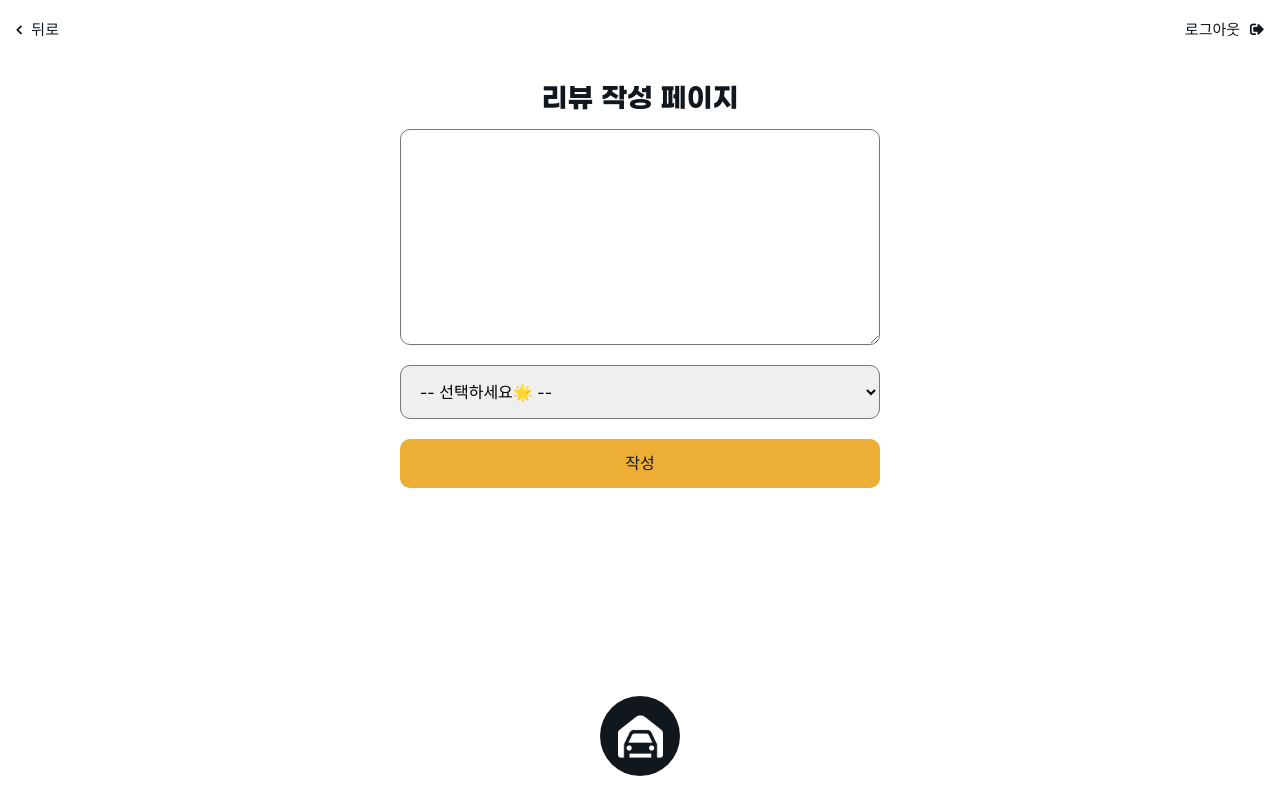
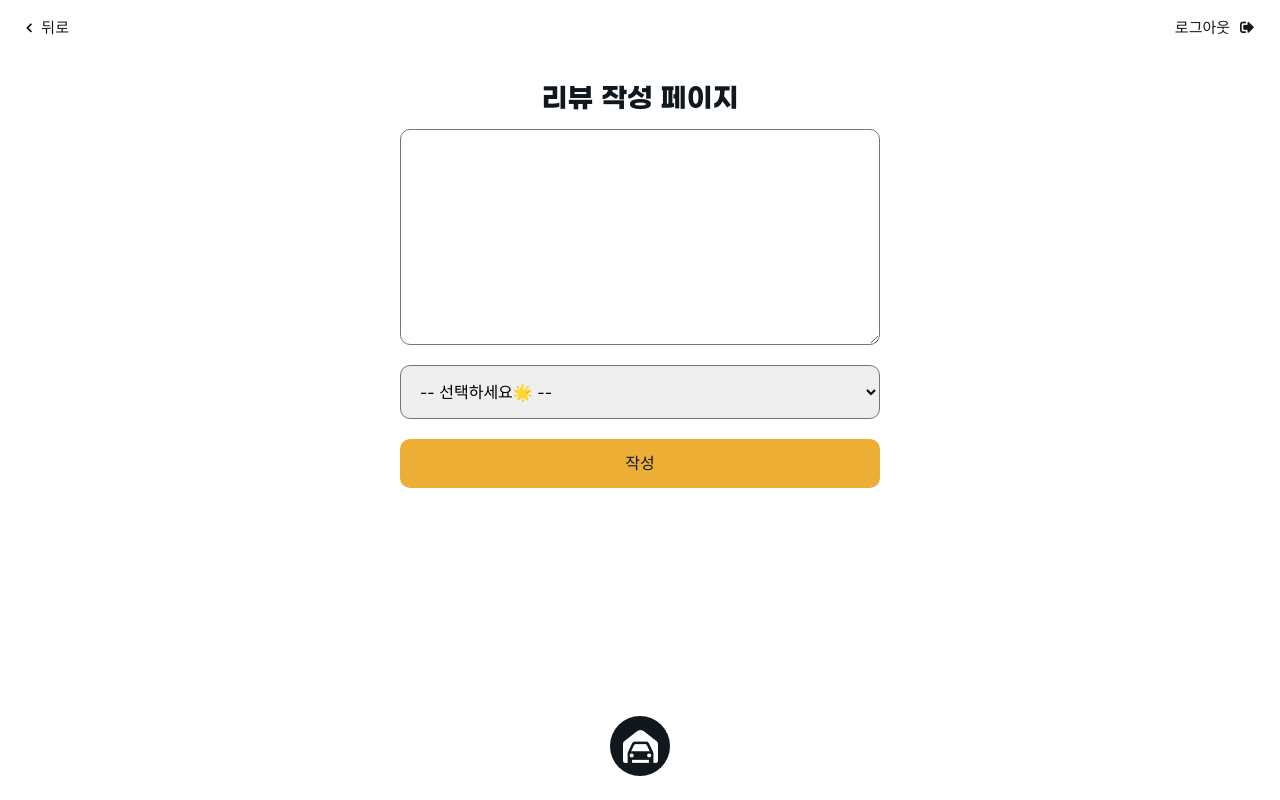
Before and after one commit to Boyage99/park-where, a Flask app: page /reviews/1/new in a window 1280 px wide. Run offline with Flask 2, Linux system fonts and the light colour scheme; parts of the project's set-up code (start-up, migrations or seed data) failed here and were passed over; some libraries are stand-ins or nearby versions; some web fonts are replaced.

Commit message:
스크롤 시 헤더 반투명 처리 홈 내비게이션 크기 축소

```diff
--- a/static/css/partials.css
+++ b/static/css/partials.css
@@ -1,11 +1,19 @@
-#navbar {
+.navbar {
     display: flex;
     justify-content: space-between;
     align-items: center;
-    height: 50px;
-    padding-top: 10px;
+    position: fixed;
+    top: 0;
+    left: 0;
+    right: 0;
+    height: 55px;
+    padding: 10px;
     margin-bottom: 20px;
     font-size: 15px;
+}
+
+.navbar.scroll {
+    background-color: rgba(255, 255, 255, 0.7);
 }
 
 .btn-back, .btn-logout {
@@ -30,9 +38,9 @@
 #homenav {
     position: fixed;
     bottom: 3vh;
-    left: calc(50% - 40px);
-    width: 80px;
-    height: 80px;
+    left: calc(50% - 30px);
+    width: 60px;
+    height: 60px;
     border-radius: 50%;
     background: #10181e;
     color: white !important;
@@ -47,5 +55,9 @@
 }
 
 .link-home img {
-    width: 45px;
+    width: 35px;
 }
+
+main {
+    margin: 70px 0 100px;
+}
--- /dev/null
+++ b/static/js/navbar.js
@@ -0,0 +1,9 @@
+const header = document.querySelector('.navbar');
+window.addEventListener("scroll", () => {
+    const currentScroll = window.pageYOffset;
+    if (currentScroll <= 10) {
+        header.classList.remove('scroll');
+    } else {
+        header.classList.add('scroll');
+    }
+});
--- a/templates/partials/header.html
+++ b/templates/partials/header.html
@@ -1,4 +1,4 @@
-<header id="navbar">
+<header class="navbar">
     <button class="btn-back" onclick="history.back()">뒤로</button>
     <button class="btn-logout">로그아웃</button>
 </header>
--- a/templates/reviews/layout.html
+++ b/templates/reviews/layout.html
@@ -10,6 +10,7 @@
     <link rel="stylesheet" href="/static/css/default.css" />
     <link rel="stylesheet" href="https://maxcdn.bootstrapcdn.com/font-awesome/4.6.2/css/font-awesome.min.css">
     <script src="https://ajax.googleapis.com/ajax/libs/jquery/3.5.1/jquery.min.js"></script>
+    <script defer src="/static/js/navbar.js"></script>
     {% endblock %}
 </head>
 
```
